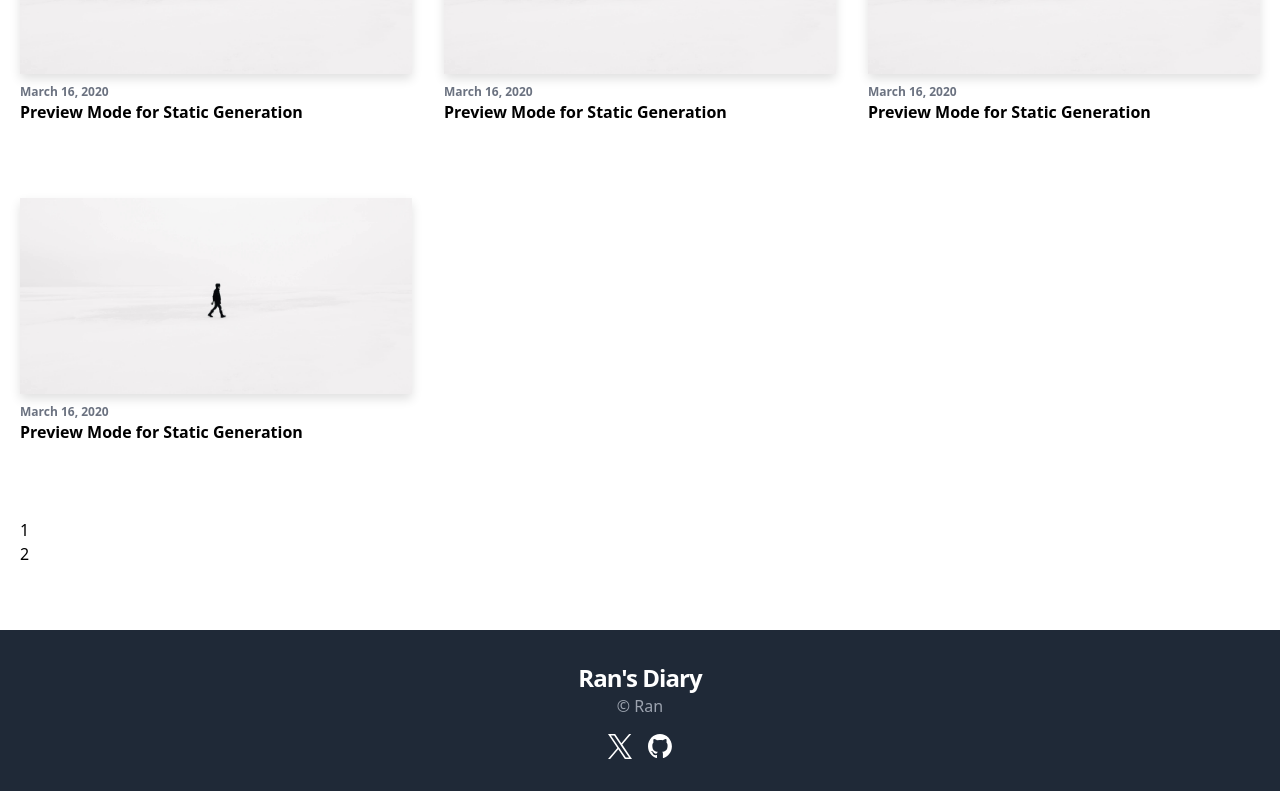
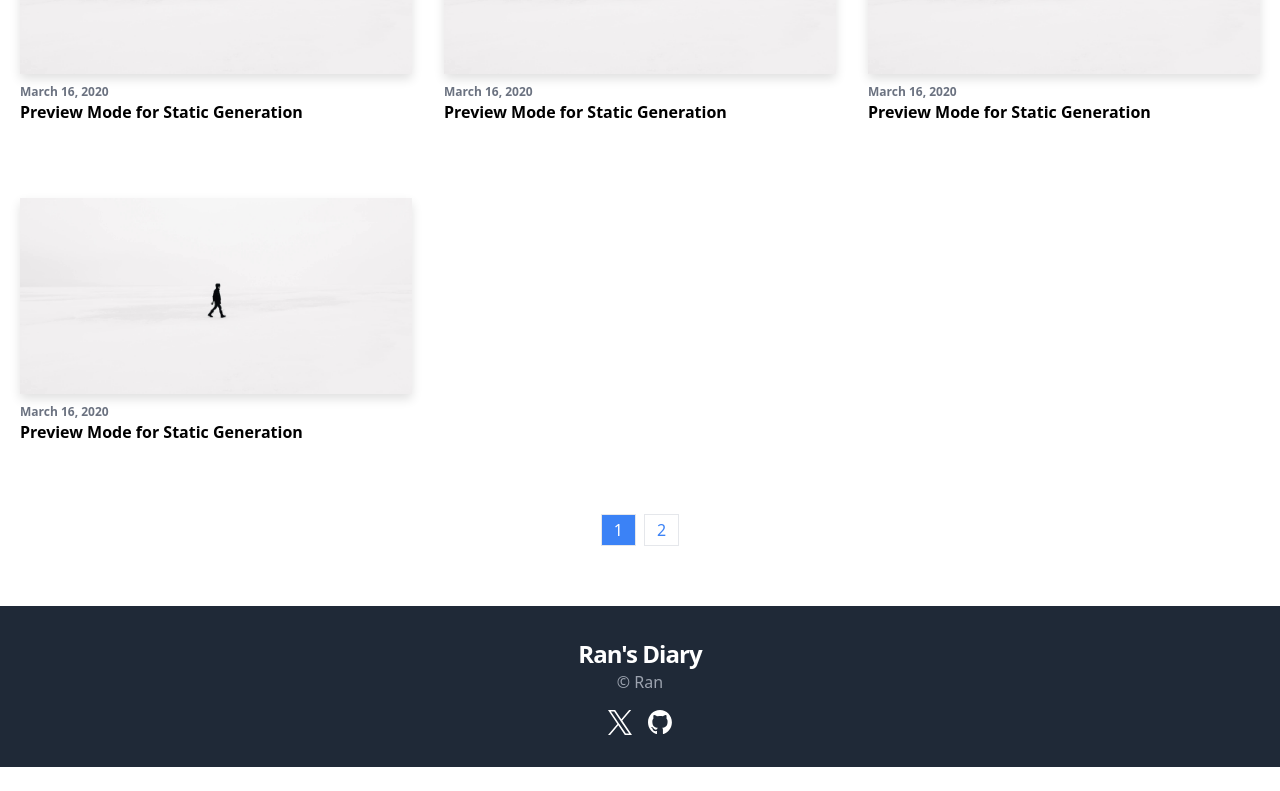
Before and after one commit to Masurun/blog-app, a Next.js app: page /blog/diary in a window 1280 px wide. Shown: the part 994-1785 px from the top of the page. After the commit the page ends 1761 px from the top, so only its background shows below. Built offline with nearby package versions, Linux system fonts and the light colour scheme.

Commit message:
Update pagination.tsx

```diff
--- a/src/app/_components/pagination.tsx
+++ b/src/app/_components/pagination.tsx
@@ -1,13 +1,20 @@
-import Link from 'next/link';
+import Link from "next/link";
 
-export default function Pagination({ currentPage, totalPages }) {
+interface PaginationProps {
+  currentPage: number;
+  totalPages: number;
+}
+
+export default function Pagination({ currentPage, totalPages }: PaginationProps) {
   return (
     <nav>
-      <ul>
-        {Array.from({ length: totalPages }, (_, i) => i + 1).map(page => (
+      <ul className="flex justify-center gap-2">
+        {Array.from({ length: totalPages }, (_, i) => i + 1).map((page) => (
           <li key={page}>
-            <Link href={`/blog/page/${page}`}>
-              <a className={page === currentPage ? 'active' : ''}>{page}</a>
+            <Link href={`/blog-app/blog/diary/${page}`}>
+              <a className={`px-3 py-1 border ${page === currentPage ? 'bg-blue-500 text-white' : 'bg-white text-blue-500'}`}>
+                {page}
+              </a>
             </Link>
           </li>
         ))}
```
